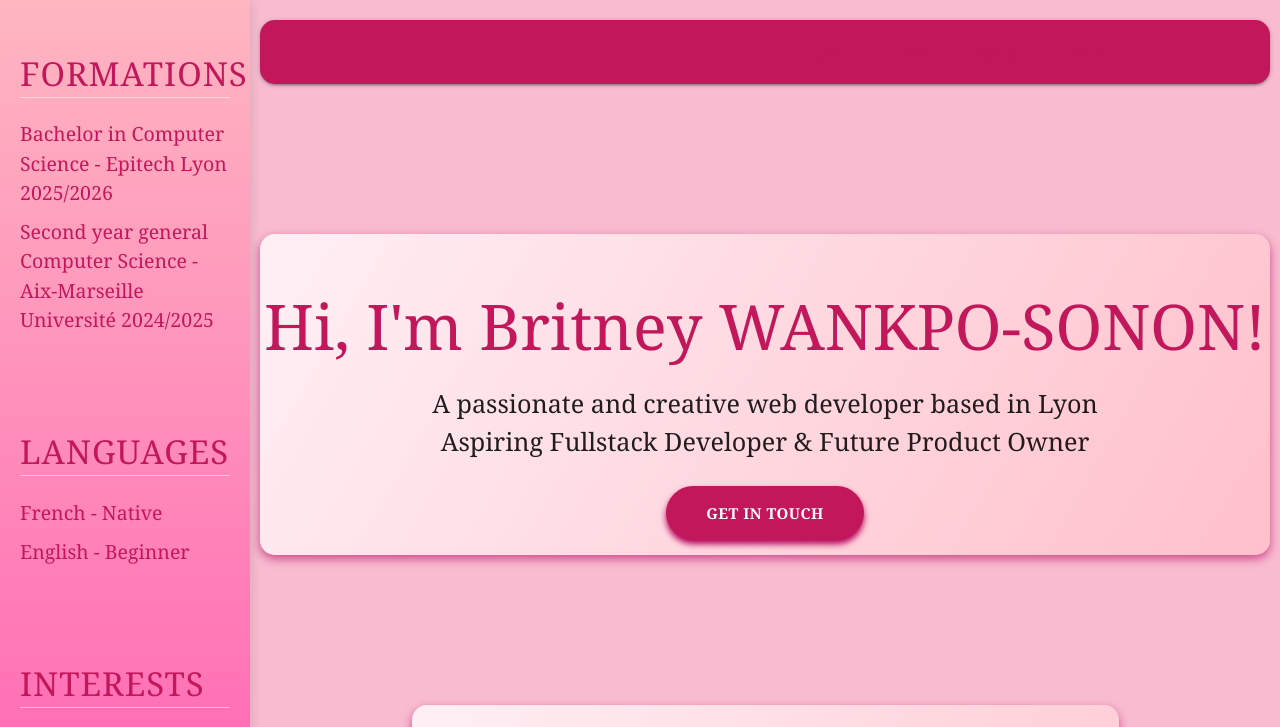
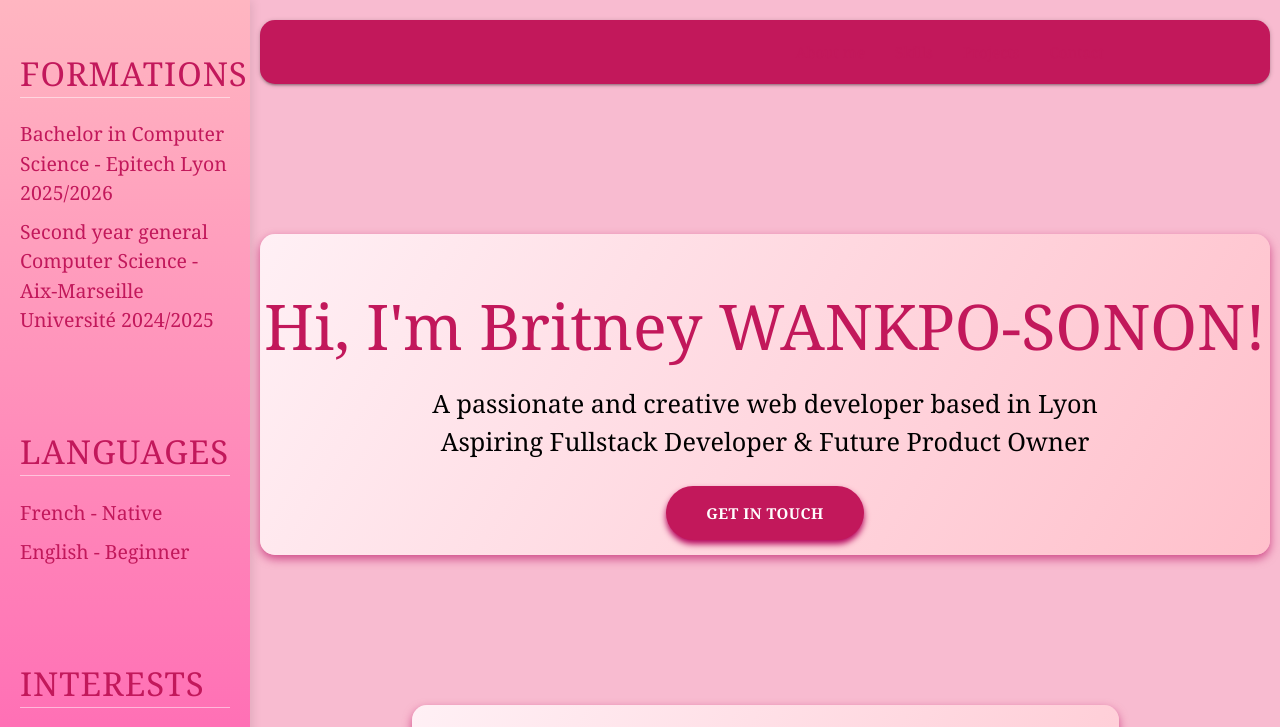
Before and after one commit to Britney05-06/My-first-digital-resume, a plain HTML site: page index.html in a window 1280 px wide. Shown: the top 727 px of the page. Drawn offline with nearby package versions, Linux system fonts and the light colour scheme.

Commit message:
My first digital resume

```diff
--- a/style.css
+++ b/style.css
@@ -133,3 +133,7 @@ h1:hover, h2:hover {
 #about .col.s12.m8 {
     margin-top: 60px;
 }
+
+.section p {
+    color: #000;
+}
```
